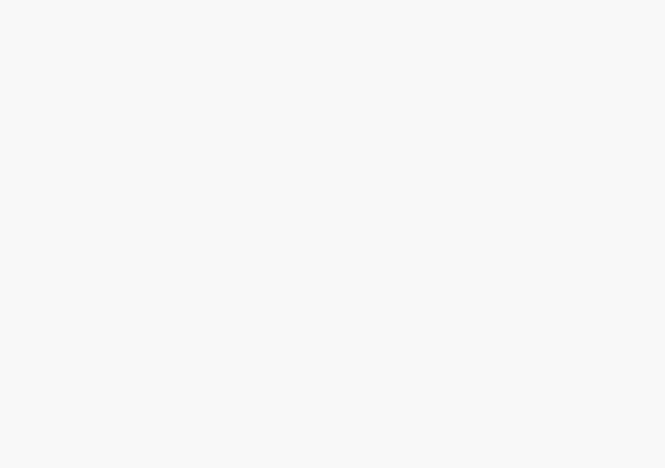
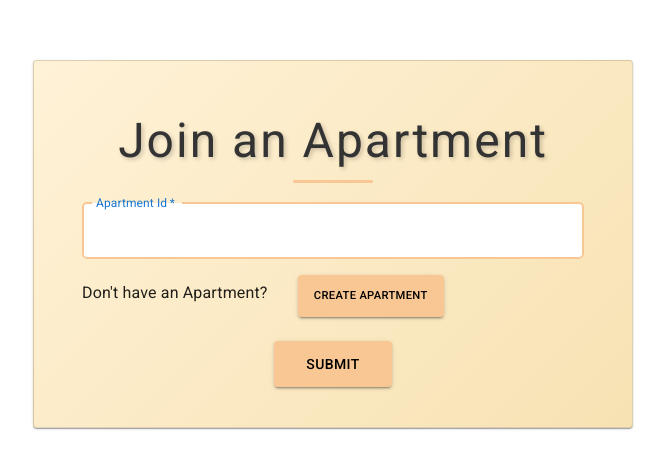
Before and after one commit to moranpol/Home-Harmony, a React (Create React App) app: page /join-apartment in a window 1280 px wide. Before the commit this address had no page. Shown: the part 156-624 px from the top of the page, without its empty margins (307-972 px from the left). Built offline with nearby package versions, Linux system fonts and the light colour scheme.

Commit message:
added apartments page front, and dialog of creating new apt(not finished)

```diff
--- a/package.json
+++ b/package.json
@@ -57,7 +57,7 @@
     "@types/cors": "^2.8.17",
     "@types/express": "^4.17.21",
     "@types/multer": "^1.4.11",
-    "nodemon": "^3.1.0",
+    "nodemon": "^3.1.1",
     "ts-node": "^10.9.2"
   }
 }
--- a/src/App.tsx
+++ b/src/App.tsx
@@ -7,6 +7,7 @@ import SignUp from "./components/signUpComponent/SignUpPage";
 import HomePage from "./components/homeComponent/HomePage";
 import ExpensesPage from "./components/expensesComponent/ExpensesPage";
 import ConfirmPage from "./components/signUpComponent/ConfirmPage";
+import ApartmentsPage from "./components/apartmentsComponent/ApartmentsPage";
 
 
 function AppWrapper({userId, setUserId} : {userId: number, setUserId: React.Dispatch<React.SetStateAction<number>>}) {
@@ -38,6 +39,7 @@ function App() {
         <Route path="/home" element={<HomePage />} />
         <Route path="/expenses" element={<ExpensesPage userId={userId} />} />
         <Route path="/signup/confirm" element={<ConfirmPage userId={userId}/>} />
+        <Route path="/join-apartment" element={<ApartmentsPage userId={userId}/>} />
       </Routes>
     </BrowserRouter>
   );
--- /dev/null
+++ b/src/components/apartmentsComponent/AddApartmentDialog.tsx
@@ -0,0 +1,58 @@
+import * as React from 'react';
+import Button from '@mui/material/Button';
+import TextField from '@mui/material/TextField';
+import Dialog from '@mui/material/Dialog';
+import DialogActions from '@mui/material/DialogActions';
+import DialogContent from '@mui/material/DialogContent';
+import DialogContentText from '@mui/material/DialogContentText';
+import DialogTitle from '@mui/material/DialogTitle';
+
+interface AddApartmentDialogProps {
+  userId: number;
+  open: boolean;
+  onClose: () => void;
+}
+
+const AddApartmentDialog: React.FC<AddApartmentDialogProps> = ({ userId, open, onClose }) => {
+  return (
+    <Dialog
+      open={open}
+      onClose={onClose}
+      PaperProps={{
+        component: 'form',
+        onSubmit: (event: React.FormEvent<HTMLFormElement>) => {
+          event.preventDefault();
+          const formData = new FormData(event.currentTarget);
+          const formJson = Object.fromEntries(formData.entries());
+          const email = formJson.email;
+          console.log(email);
+          onClose();
+        },
+      }}
+    >
+      <DialogTitle>Create Apartment</DialogTitle>
+      <DialogContent>
+        <DialogContentText>
+          To create a new apartment, please enter your email address here. We will send updates occasionally.
+        </DialogContentText>
+        <TextField
+          autoFocus
+          required
+          margin="dense"
+          id="name"
+          name="email"
+          label="Email Address"
+          type="email"
+          fullWidth
+          variant="standard"
+        />
+      </DialogContent>
+      <DialogActions>
+        <Button onClick={onClose}>Cancel</Button>
+        <Button type="submit">Create</Button>
+      </DialogActions>
+    </Dialog>
+  );
+};
+
+export default AddApartmentDialog;
--- /dev/null
+++ b/src/components/apartmentsComponent/ApartmentsPage.css
@@ -0,0 +1,185 @@
+/* General Styles */
+body {
+    font-family: 'Roboto', sans-serif;
+    background-color: #f8f8f8;
+  }
+
+  /* Container */
+  .cardContainer {
+    display: flex;
+    justify-content: center;
+    align-items: center;
+    min-height: 100vh;
+    background: white;
+    padding: 2rem;
+  }
+
+  /* Card */
+  .card {
+    width: 100%;
+    max-width: 37.5rem;
+    padding: 2rem;
+    background: linear-gradient(135deg, #FFF2D7, #f7e2b3);
+    border-radius: 0.625rem;
+    box-shadow: 0rem 0.25rem 1rem rgba(0, 0, 0, 0.1);
+    display: flex;
+    flex-direction: column;
+    justify-content: center;
+    align-items: center;
+  }
+
+  .card h1 {
+    text-align: center;
+    color: #333333;
+    margin-bottom: 1.875rem;
+    font-size: 3rem;
+    letter-spacing: 0.125rem;
+    text-shadow: 0.125rem 0.125rem 0.25rem rgba(0, 0, 0, 0.2);
+    position: relative;
+  }
+
+  .card h1::before {
+    content: "";
+    position: absolute;
+    bottom: -0.625rem;
+    left: 50%;
+    transform: translateX(-50%);
+    width: 5rem;
+    height: 0.1875rem;
+    background-color: #f8c794;
+    border-radius: 0.125rem;
+  }
+
+  /* Input Fields */
+  .inputField {
+    margin-bottom: 0.3rem;
+    width: 100%;
+  }
+
+  .inputField .MuiInputLabel-root {
+    color: #666666;
+  }
+
+  .inputField .MuiOutlinedInput-root {
+    border-radius: 0.3125rem;
+    background-color: #ffffff;
+  }
+
+  .inputField .MuiOutlinedInput-root:hover .MuiOutlinedInput-notchedOutline {
+    border-color: #f8c794;
+  }
+
+  .inputField .MuiOutlinedInput-root.Mui-focused .MuiOutlinedInput-notchedOutline {
+    border-color: #f8c794;
+    border-width: 0.125rem;
+  }
+
+  /* Error Text */
+  .errorText {
+    padding: 0.625rem;
+    color: #ff4d4d;
+    font-size: 0.5625rem;
+  }
+
+  /* Button */
+  .button {
+    text-transform: none;
+    border: none;
+    border-radius: 0.3125rem;
+    cursor: pointer;
+    font-weight: 500;
+    transition: background-color 0.3s ease;
+  }
+
+  /* Media Queries */
+  @media screen and (max-width: 48rem) {
+    /* Adjust styles for screens with a maximum width of 48rem */
+    .cardContainer {
+      height: auto;
+      padding: 2rem 0;
+    }
+
+    .card {
+      max-width: 90%;
+      padding: 1.5rem;
+    }
+
+    .card h1 {
+      font-size: 2.5rem;
+    }
+  }
+
+  @media screen and (max-width: 30rem) {
+    /* Adjust styles for screens with a maximum width of 30rem */
+    .cardContainer {
+      padding: 1rem 0;
+    }
+
+    .card {
+      padding: 1rem;
+    }
+
+    .card h1 {
+      font-size: 2rem;
+    }
+
+    .inputField {
+      margin-bottom: 1rem;
+    }
+
+    .inputField .MuiOutlinedInput-root {
+      font-size: 0.5625rem;
+    }
+
+    .fileInputLabel .MuiButton-root {
+      font-size: 0.5625rem;
+      padding: 0.3125rem 0.9375rem;
+    }
+
+    .errorText {
+      font-size: 0.5rem;
+    }
+
+    .button {
+      font-size: 0.5625rem;
+      padding: 0.3125rem 0.9375rem;
+    }
+  }
+
+  /* Additional Media Queries */
+  @media screen and (max-width: 20rem) {
+    /* Adjust styles for screens with a maximum width of 20rem */
+    .cardContainer {
+      padding: 0.5rem 0;
+    }
+
+    .card {
+      padding: 0.5rem;
+    }
+
+    .card h1 {
+      font-size: 1.75rem;
+    }
+
+    .inputField {
+      margin-bottom: 0.75rem;
+    }
+
+    .inputField .MuiOutlinedInput-root {
+      font-size: 0.5rem;
+    }
+
+    .fileInputLabel .MuiButton-root {
+      font-size: 0.5rem;
+      padding: 0.25rem 0.75rem;
+    }
+
+    .errorText {
+      font-size: 0.4375rem;
+    }
+
+    .button {
+      font-size: 0.5rem;
+      padding: 0.25rem 0.75rem;
+    }
+  }
--- /dev/null
+++ b/src/components/apartmentsComponent/ApartmentsPage.tsx
@@ -0,0 +1,137 @@
+import React, { useState } from "react";
+import "./ApartmentsPage.css";
+import {
+  Box,
+  Button,
+  Card,
+  CardActions,
+  CardContent,
+  Grid,
+  TextField,
+  Typography,
+} from "@mui/material";
+import AddApartmentDialog from "./AddApartmentDialog";
+
+function ApartmentsPage({ userId }: { userId: number }) {
+  const [aptId, setAptId] = useState("");
+  const [errors, setErrors] = useState("");
+  const [dialogOpen, setDialogOpen] = useState(false);
+
+  const onChange = (e: React.ChangeEvent<HTMLInputElement>) => {
+    const { value } = e.target;
+    setAptId(value);
+  };
+
+  const validateForm = (): boolean => {
+    let isValid: boolean = true;
+    if (!aptId) {
+      setErrors("Apartment Id is required");
+      isValid = false;
+    }
+    return isValid;
+  };
+
+  const onSubmit = async () => {
+    if (validateForm()) {
+      console.log("Submitted");
+    }
+  };
+
+  const handleDialogOpen = () => {
+    setDialogOpen(true);
+  };
+
+  const handleDialogClose = () => {
+    setDialogOpen(false);
+  };
+
+  return (
+    <Box className="cardContainer">
+      <Card className="card">
+        <CardContent>
+          <Typography
+            component="h1"
+            variant="h5"
+            gutterBottom
+            sx={{ textAlign: "center", marginBottom: "2rem", color: "#333" }}
+          >
+            Join an Apartment
+          </Typography>
+          <Grid container spacing={2}>
+            <Grid item xs={12}>
+              <TextField
+                onChange={onChange}
+                value={aptId}
+                error={Boolean(errors)}
+                helperText={errors}
+                className="inputField"
+                autoComplete="apartment-number"
+                name="aptId"
+                required
+                fullWidth
+                id="aptId"
+                label="Apartment Id"
+                autoFocus
+                InputLabelProps={{ shrink: true }}
+              />
+            </Grid>
+            <Grid
+              item
+              xs={12}
+              sm={5}
+              sx={{
+                display: "flex",
+                alignItems: "center",
+              }}
+            >
+              <Typography component="h5" gutterBottom>
+                Don't have an Apartment?
+              </Typography>
+            </Grid>
+            <Grid item xs={12} sm={6}>
+              <Button
+                onClick={handleDialogOpen}
+                className="button"
+                variant="contained"
+                color="primary"
+                sx={{
+                  backgroundColor: "#F8C794",
+                  color: "black",
+                  fontSize: "0.7rem",
+                  padding: "0.7rem 1rem",
+                  "&:hover": { backgroundColor: "#D8AE7E" },
+                }}
+              >
+                Create Apartment
+              </Button>
+            </Grid>
+          </Grid>
+        </CardContent>
+        <CardActions>
+          <Button
+            onClick={onSubmit}
+            className="button"
+            type="submit"
+            variant="contained"
+            color="primary"
+            sx={{
+              backgroundColor: "#F8C794",
+              color: "black",
+              padding: "0.7rem 2rem",
+              "&:hover": { backgroundColor: "#D8AE7E" },
+            }}
+          >
+            Submit
+          </Button>
+        </CardActions>
+      </Card>
+      <AddApartmentDialog
+        userId={userId}
+        open={dialogOpen}
+        onClose={handleDialogClose}
+      />
+    </Box>
+  );
+}
+
+export default ApartmentsPage;
```
Also changed, not shown: 1 other file (tests, documents, lock files or other folders).
